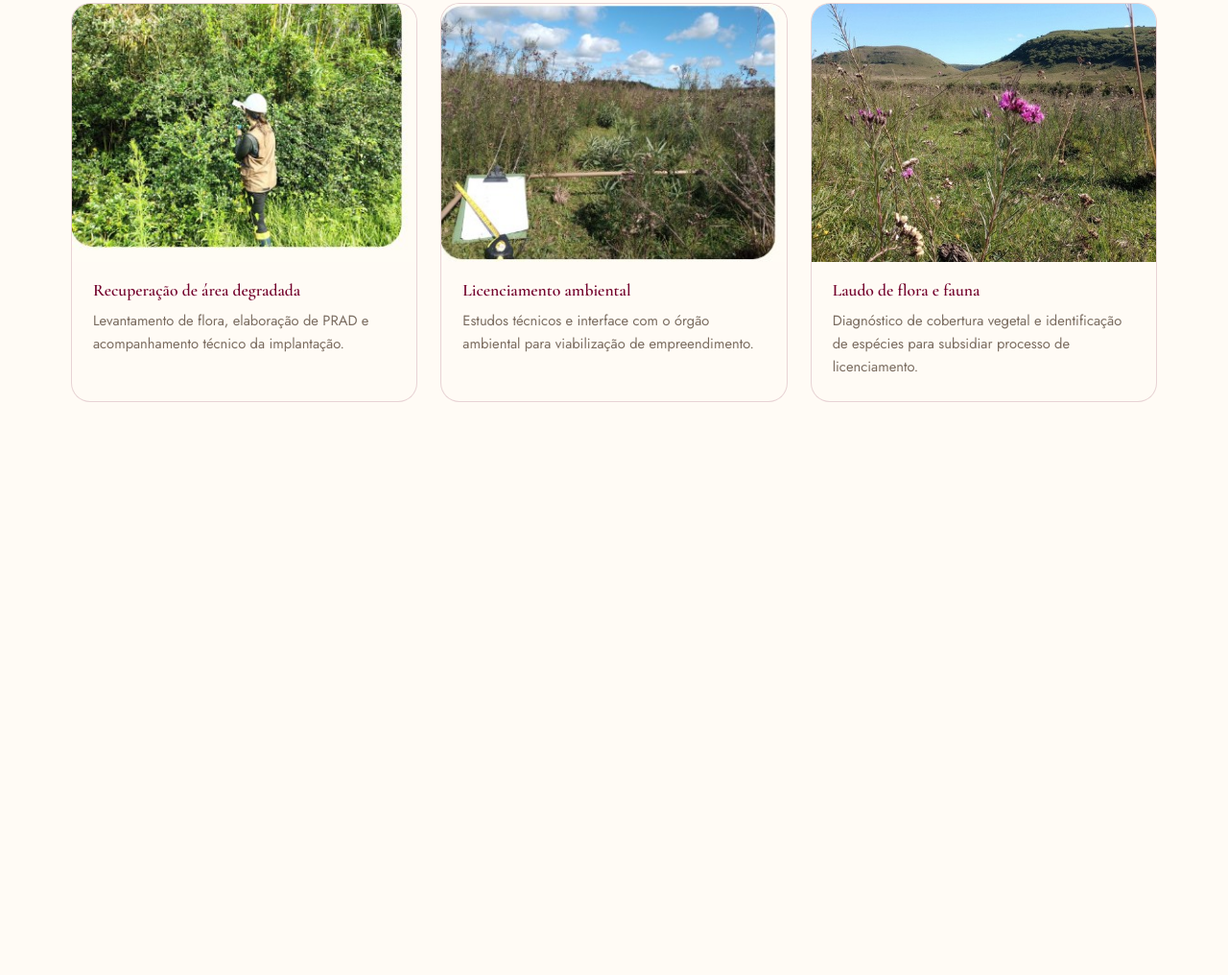
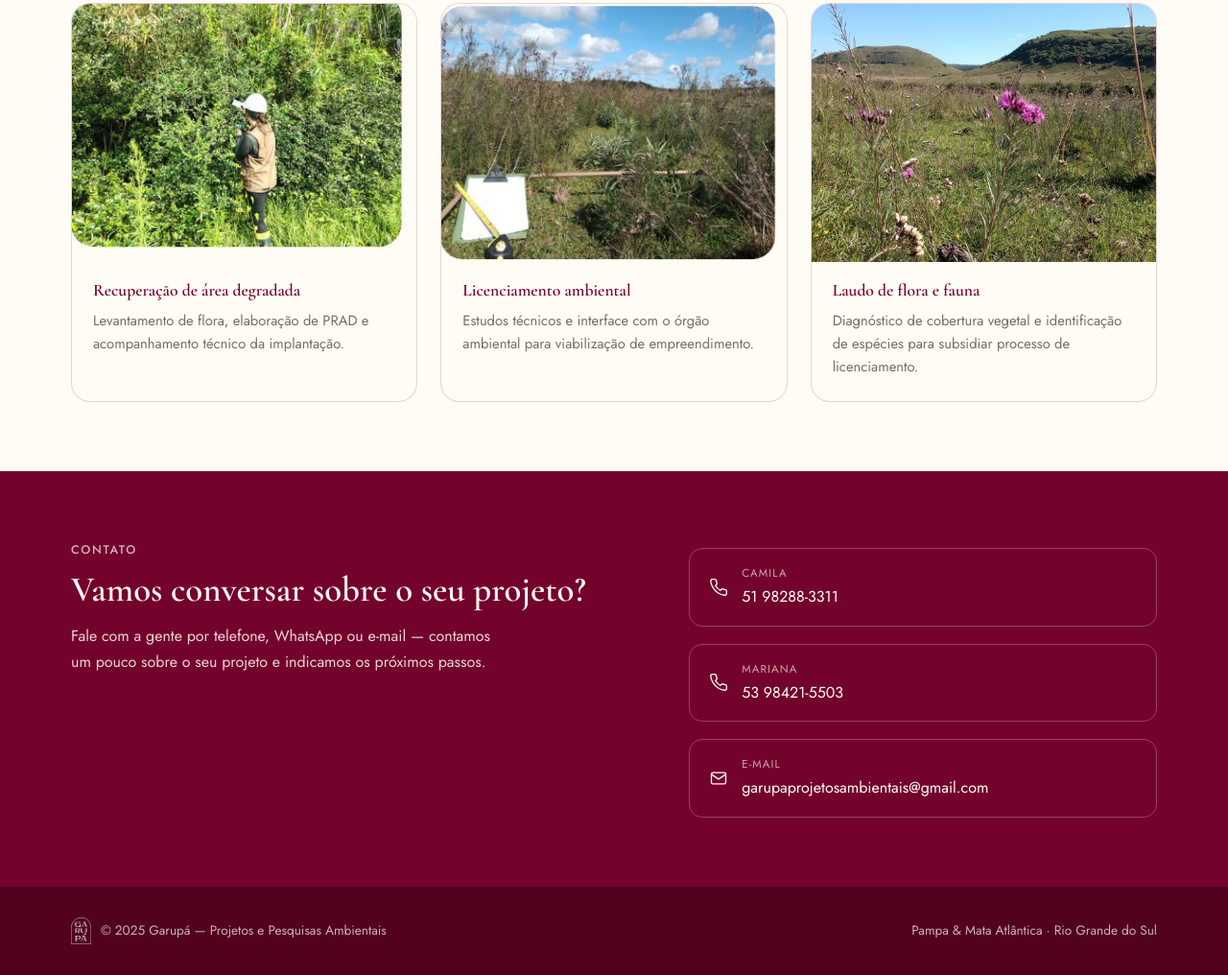
Before and after one commit to crislamp/garupa-site, a plain HTML site: page index.html in a window 1280 px wide. Shown: the part 3395-4411 px from the top of the page at 96% size. Before the commit the page ends 3886 px from the top, so only its background shows below. Drawn offline with nearby package versions, Linux system fonts and the light colour scheme.

Commit message:
Add Contato section and footer

```diff
--- a/index.html
+++ b/index.html
@@ -326,6 +326,53 @@ nav.links a:hover { color: var(--wine); }
 @media (max-width: 860px) {
   .case-grid { grid-template-columns: 1fr; }
 }
+
+/* Contato */
+.contato-section { background: var(--wine); color: var(--cream); }
+.contato-section .eyebrow { color: rgba(255,251,245,0.7); }
+.contato-section h2 { color: var(--cream); }
+.contato-grid {
+  display: grid;
+  grid-template-columns: 1.1fr 0.9fr;
+  gap: 48px;
+  align-items: start;
+}
+.contato-grid > * { min-width: 0; }
+.contato-grid p.lead { opacity: 0.85; max-width: 46ch; margin-top: 10px; }
+.contact-list { display: flex; flex-direction: column; gap: 18px; margin-top: 8px; }
+.contact-item {
+  display: flex;
+  align-items: center;
+  gap: 14px;
+  padding: 16px 20px;
+  border: 1px solid rgba(255,251,245,0.25);
+  border-radius: 14px;
+}
+.contact-item svg { width: 20px; height: 20px; flex-shrink: 0; }
+.contact-item a { font-size: 1rem; }
+.contact-item a:hover { text-decoration: underline; }
+.contact-item .label { display: block; font-size: 0.72rem; letter-spacing: 0.1em; text-transform: uppercase; opacity: 0.65; margin-bottom: 2px; }
+
+@media (max-width: 860px) {
+  .contato-grid { grid-template-columns: 1fr; }
+}
+
+/* Footer */
+footer {
+  background: var(--wine-dark);
+  color: rgba(255,251,245,0.7);
+  padding: 32px 0;
+}
+footer .container {
+  display: flex;
+  align-items: center;
+  justify-content: space-between;
+  gap: 16px;
+  flex-wrap: wrap;
+  font-size: 0.85rem;
+}
+footer .foot-logo { display: flex; align-items: center; gap: 10px; }
+footer .foot-logo img { height: 28px; width: auto; }
 </style>
 </head>
 <body>
@@ -488,7 +535,50 @@ nav.links a:hover { color: var(--wine); }
       </div>
     </div>
   </section>
+
+  <section class="section contato-section" id="contato">
+    <div class="container contato-grid">
+      <div>
+        <p class="eyebrow">Contato</p>
+        <h2>Vamos conversar sobre o seu projeto?</h2>
+        <p class="lead">Fale com a gente por telefone, WhatsApp ou e-mail — contamos um pouco sobre o seu projeto e indicamos os próximos passos.</p>
+      </div>
+      <div class="contact-list">
+        <div class="contact-item">
+          <svg viewBox="0 0 24 24" fill="none" stroke="currentColor" stroke-width="1.6"><path d="M22 16.92v3a2 2 0 0 1-2.18 2 19.8 19.8 0 0 1-8.63-3.07 19.5 19.5 0 0 1-6-6 19.8 19.8 0 0 1-3.07-8.67A2 2 0 0 1 4.11 2h3a2 2 0 0 1 2 1.72c.127.96.361 1.903.7 2.81a2 2 0 0 1-.45 2.11L8.09 9.91a16 16 0 0 0 6 6l1.27-1.27a2 2 0 0 1 2.11-.45c.907.339 1.85.573 2.81.7A2 2 0 0 1 22 16.92Z"/></svg>
+          <div>
+            <span class="label">Camila</span>
+            <a href="tel:+5551982883311">51 98288-3311</a>
+          </div>
+        </div>
+        <div class="contact-item">
+          <svg viewBox="0 0 24 24" fill="none" stroke="currentColor" stroke-width="1.6"><path d="M22 16.92v3a2 2 0 0 1-2.18 2 19.8 19.8 0 0 1-8.63-3.07 19.5 19.5 0 0 1-6-6 19.8 19.8 0 0 1-3.07-8.67A2 2 0 0 1 4.11 2h3a2 2 0 0 1 2 1.72c.127.96.361 1.903.7 2.81a2 2 0 0 1-.45 2.11L8.09 9.91a16 16 0 0 0 6 6l1.27-1.27a2 2 0 0 1 2.11-.45c.907.339 1.85.573 2.81.7A2 2 0 0 1 22 16.92Z"/></svg>
+          <div>
+            <span class="label">Mariana</span>
+            <a href="tel:+5553984215503">53 98421-5503</a>
+          </div>
+        </div>
+        <div class="contact-item">
+          <svg viewBox="0 0 24 24" fill="none" stroke="currentColor" stroke-width="1.6"><path d="M4 4h16v16H4z" opacity="0"/><path d="M3 7l9 6 9-6"/><rect x="3" y="5" width="18" height="14" rx="2"/></svg>
+          <div>
+            <span class="label">E-mail</span>
+            <a href="mailto:garupaprojetosambientais@gmail.com">garupaprojetosambientais@gmail.com</a>
+          </div>
+        </div>
+      </div>
+    </div>
+  </section>
 </main>
+
+<footer>
+  <div class="container">
+    <div class="foot-logo">
+      <img src="assets/logo-mark-white.png" alt="Garupá"/>
+      <span>© 2025 Garupá — Projetos e Pesquisas Ambientais</span>
+    </div>
+    <span>Pampa &amp; Mata Atlântica · Rio Grande do Sul</span>
+  </div>
+</footer>
 
 </body>
 </html>
```
